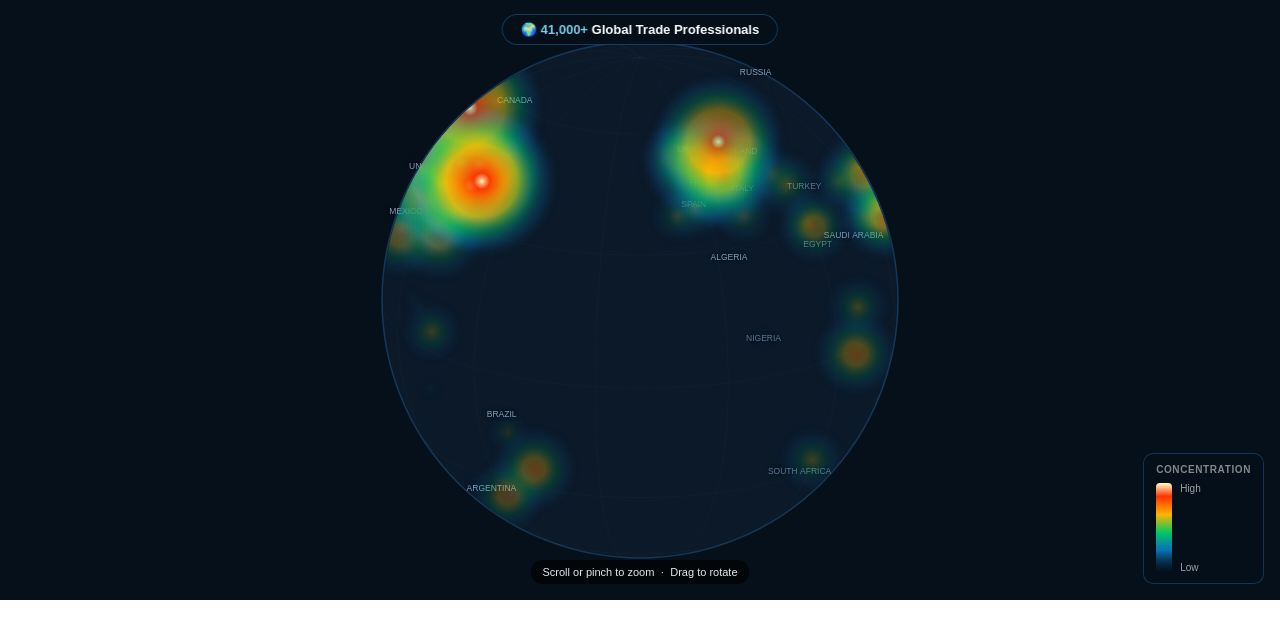
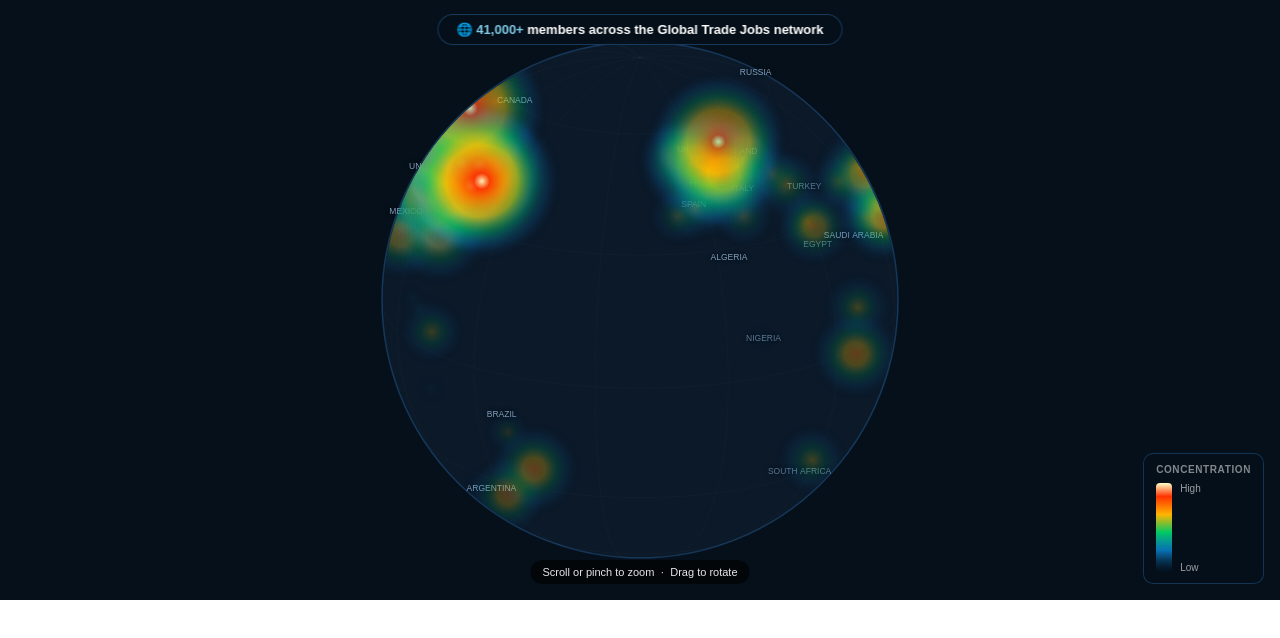
Before and after one commit to ackerman320-ops/globaltradejobs-talent, a plain HTML site: page gtj_network_globe.html in a window 1280 px wide. Drawn offline with Linux system fonts and the light colour scheme; no server answers.

Commit message:
Update gtj_network_globe.html
Changed 41,000 header thing

```diff
--- a/gtj_network_globe.html
+++ b/gtj_network_globe.html
@@ -27,7 +27,7 @@ html,body{width:100%;height:600px;overflow:hidden;}
   <canvas id="cv"></canvas>
   <canvas id="heatCanvas"></canvas>
   <div id="loader"><div id="loader-ring"></div><div id="loader-txt">Loading globe…</div></div>
-  <div id="counter">🌍 <span>41,000+</span> Global Trade Professionals</div>
+  <div id="counter">🌐 <span>41,000+</span> members across the Global Trade Jobs network</div>
   <div id="legend">
     <div class="leg-title">Concentration</div>
     <div style="display:flex;align-items:stretch;gap:8px;">
```
